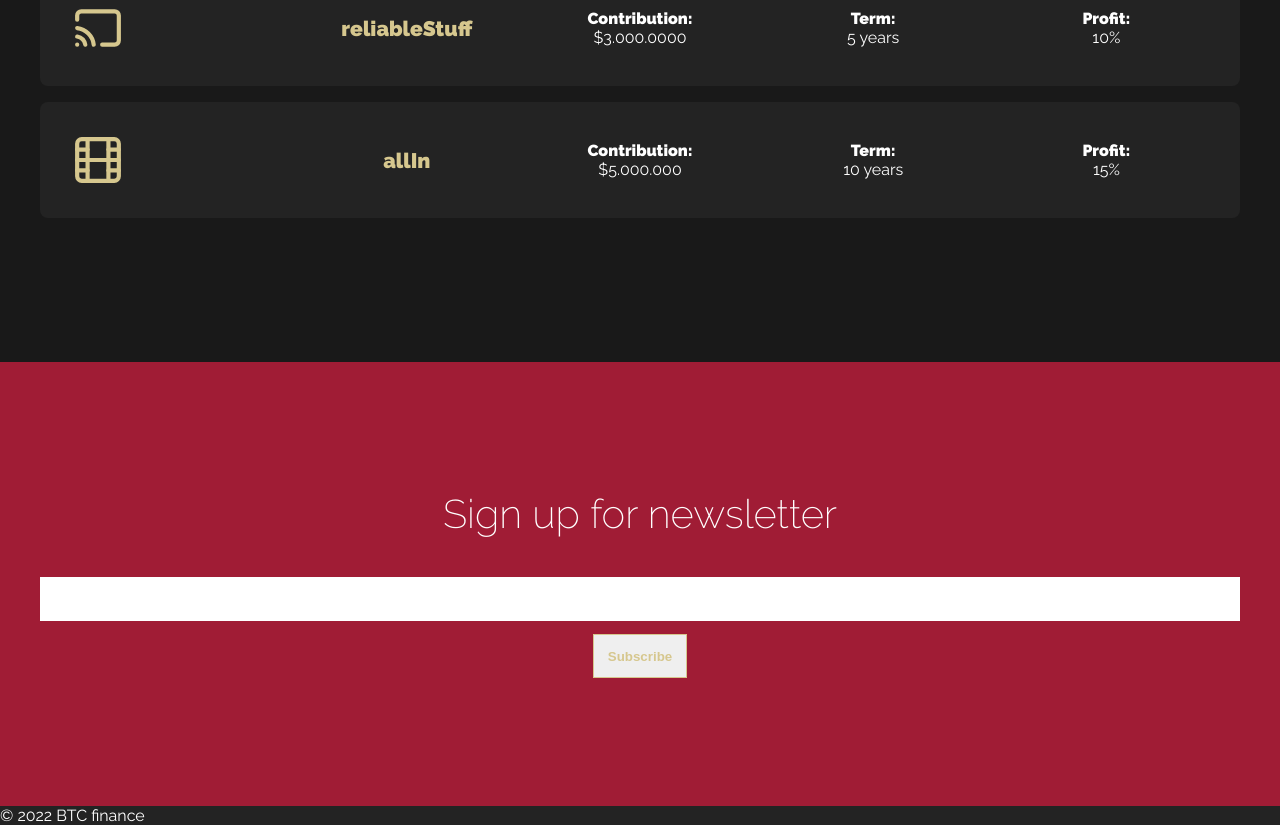
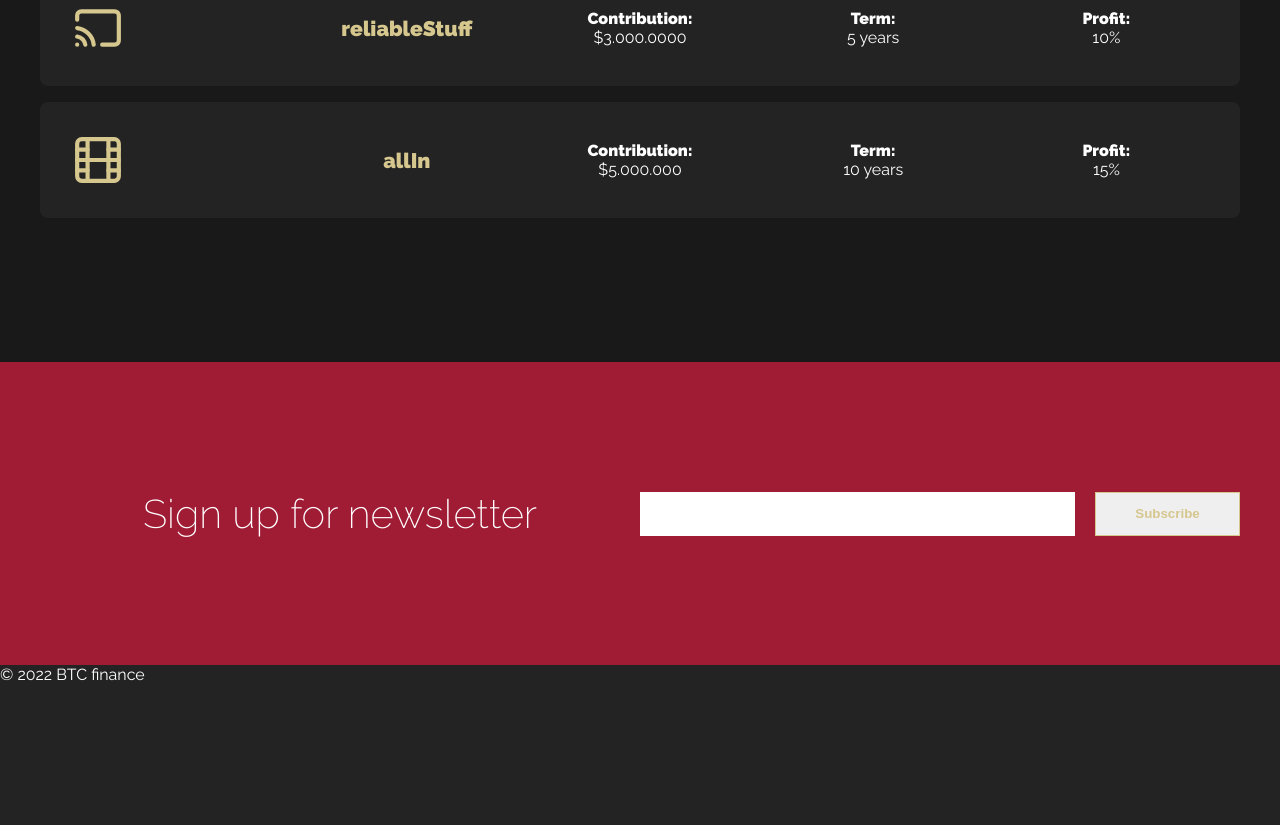
Before and after one commit to crunchycake/BTCfinance, a plain HTML site: page index.html in a window 1280 px wide. Shown: the part 3584-4409 px from the top of the page. After the commit the page ends 4268 px from the top, so only its background shows below. Drawn offline with Linux system fonts and the light colour scheme.

Commit message:
added styles to media

```diff
--- a/saas/_medium.scss
+++ b/saas/_medium.scss
@@ -40,4 +40,26 @@
 
 }
 
+.newsletter {
+    &__wrapper{
+        display: grid;
+        grid-template-columns: 1fr 1fr;
+        align-items: center;
+    }
+
+    &__text {
+        margin-bottom: 0;
+    }
+
+    &__form {
+        display: grid;
+        grid-template-columns: 3fr 1fr;
+        gap: 20px;
+    }
+
+    input {
+        margin-bottom: 0;
+    }
 }
+
+}
```
Also changed, not shown: css/main.css, 1 other file.
